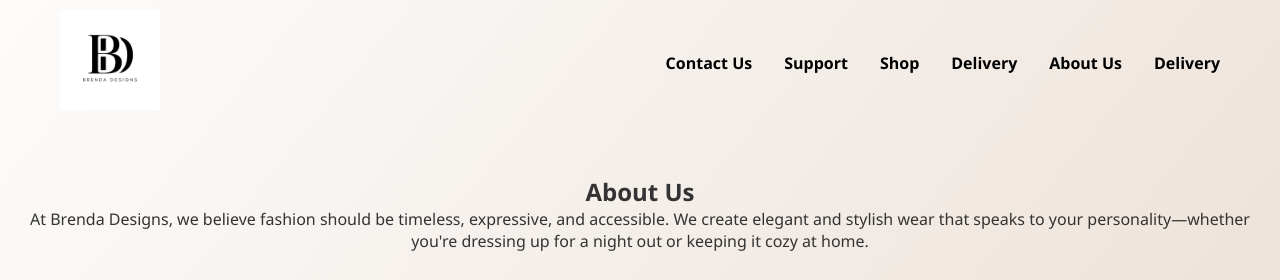
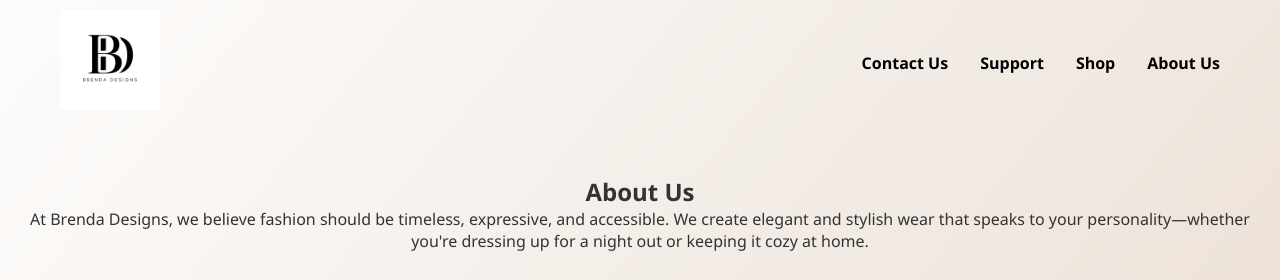
Before and after one commit to jeptoo40/eccomerce-, a plain HTML site: page index.html in a window 1280 px wide. Shown: the top 280 px of the page. Drawn offline with Linux system fonts and the light colour scheme.

Commit message:
Update index.html

```diff
--- a/index.html
+++ b/index.html
@@ -213,9 +213,9 @@
           <li class="hideOnMobile"><a href="contact.html">Contact Us</a></li>
           <li class="hideOnMobile"><a href="support.html">Support</a></li>
           <li class="hideOnMobile"><a href="Shop.html">Shop</a></li>
-          <li class="hideOnMobile"><a href="delivery.html">Delivery</a></li>
+
           <li><a href="aboutus.html">About Us</a></li>
-          <li class="hideOnMobile"><a href="delivery.html">Delivery</a></li>
+
           <li class="menu-button"><button onclick="showSidebar()" aria-label="Open Menu" style="background:none; border:none;"><svg xmlns="http://www.w3.org/2000/svg" height="24px" viewBox="0 -960 960 960" width="24px" fill="#1f1f1f"><path d="M120-240v-80h720v80H120Zm0-200v-80h720v80H120Zm0-200v-80h720v80H120Z"/></svg></button></li>
         </ul>
       </nav>
```
